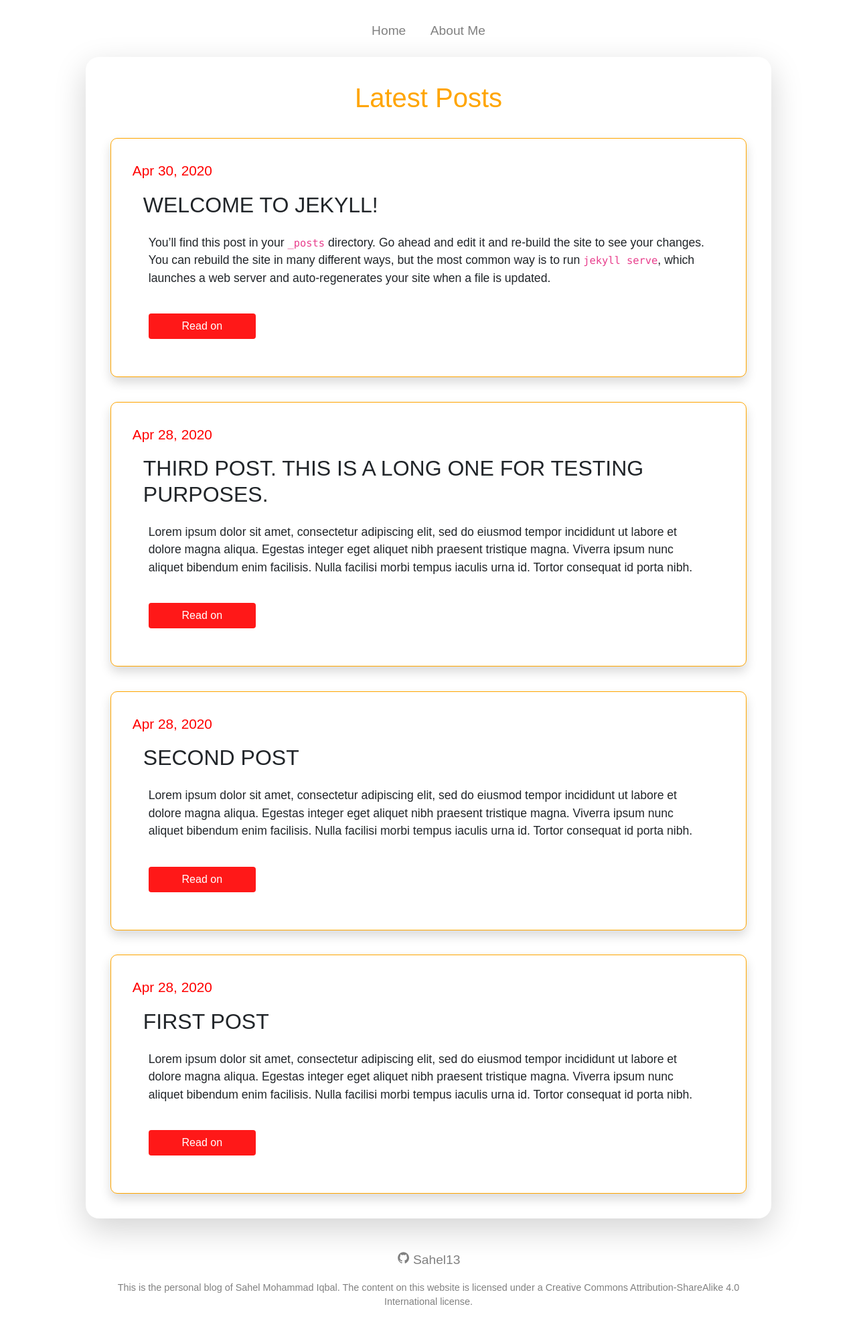
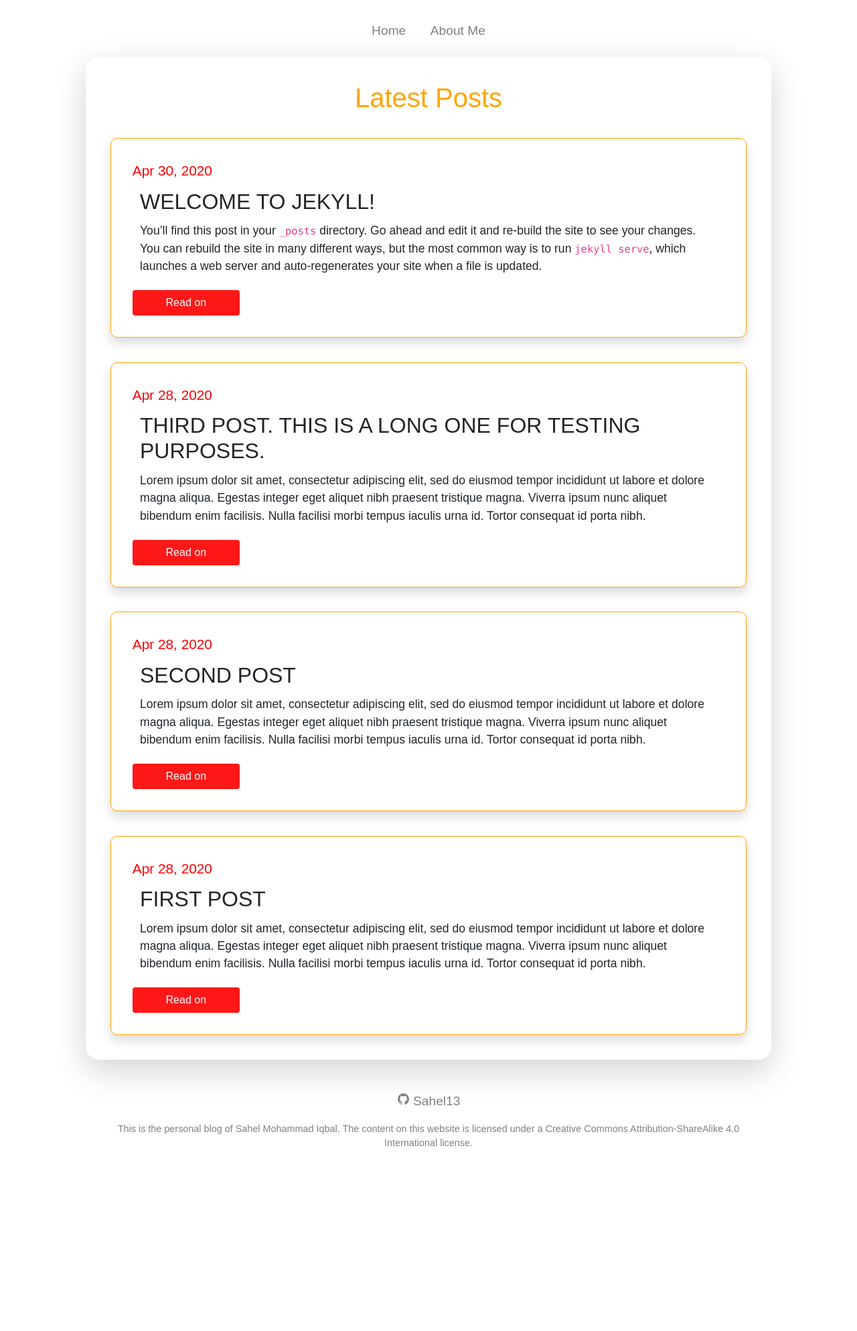
Before and after one commit to Sahel13/TheStudentWatch-Old, a Jekyll site: the page built from index.html, in a window 1280 px wide. Shown: the whole page at 67% size. Built offline with Jekyll 4.4.1, drawn with Linux system fonts in a browser that asks for light colours; nearby versions of some CDN libraries; after the commit the page ends 1750 px from its top, so only the background shows below that.

Commit message:
Home page trimmed and paragraph indentation added

```diff
--- a/_sass/base_styling.scss
+++ b/_sass/base_styling.scss
@@ -13,7 +13,7 @@ main {
 @media (max-width: 576px) {
   main {
     width: 100%;
-    @include sideMargins(0)
+    @include sidePadding(0)
   }
 }
 
@@ -21,7 +21,7 @@ main {
   font-size: 2.5rem;
   color: $theme-color;
   text-align: center;
-  @include sideMargins(1rem)
+  @include sidePadding(1rem)
 }
 
 .jumbotron {
--- a/_sass/home_page.scss
+++ b/_sass/home_page.scss
@@ -8,18 +8,18 @@
   h1 {
     font-size: 2rem;
     text-transform: uppercase;
-    margin: 1rem;
+    margin: 0.7rem;
   }
 
   p {
-    margin: 1.5rem;
+    margin: 0.7rem;
     font-size: 1.1rem;
   }
 
   .btn {
     background-color: $sup-color;
     color: white;
-    margin-top: 1rem;
+    margin-top: 0.7rem;
     opacity: 0.90;
     width: 10rem;
   }
--- a/_sass/post_page.scss
+++ b/_sass/post_page.scss
@@ -1,12 +1,13 @@
 .postDetail {
 	p {
 		font-size: 1.1rem;
+		text-indent: 3rem;
 	}
 }
 
 /* Content takes the full width in small screens */
 @media (max-width: 576px) {
   .postDetail {
-  	@include sideMargins(1rem)
+  	@include sidePadding(1rem)
   }
 }
--- a/assets/css/styles.scss
+++ b/assets/css/styles.scss
@@ -6,7 +6,7 @@ $theme-color: orange;
 $sup-color: red;
 $spacing: 2.3rem;
 
-@mixin sideMargins($value) {
+@mixin sidePadding($value) {
 	padding-right: $value;
 	padding-left: $value;
 }
--- a/index.html
+++ b/index.html
@@ -9,6 +9,6 @@ layout: base_generic
 		<span>{{ post.date | date: "%b %-d, %Y" }}</span>
 		<h1>{{ post.title }}</h1>
 		<p>{{ post.excerpt }}</p>
-		<p><a class="btn" role="button" href="{{ post.url }}">Read on</a></p>
+		<a class="btn" role="button" href="{{ post.url }}">Read on</a>
 	</div>
 {% endfor %}
```
